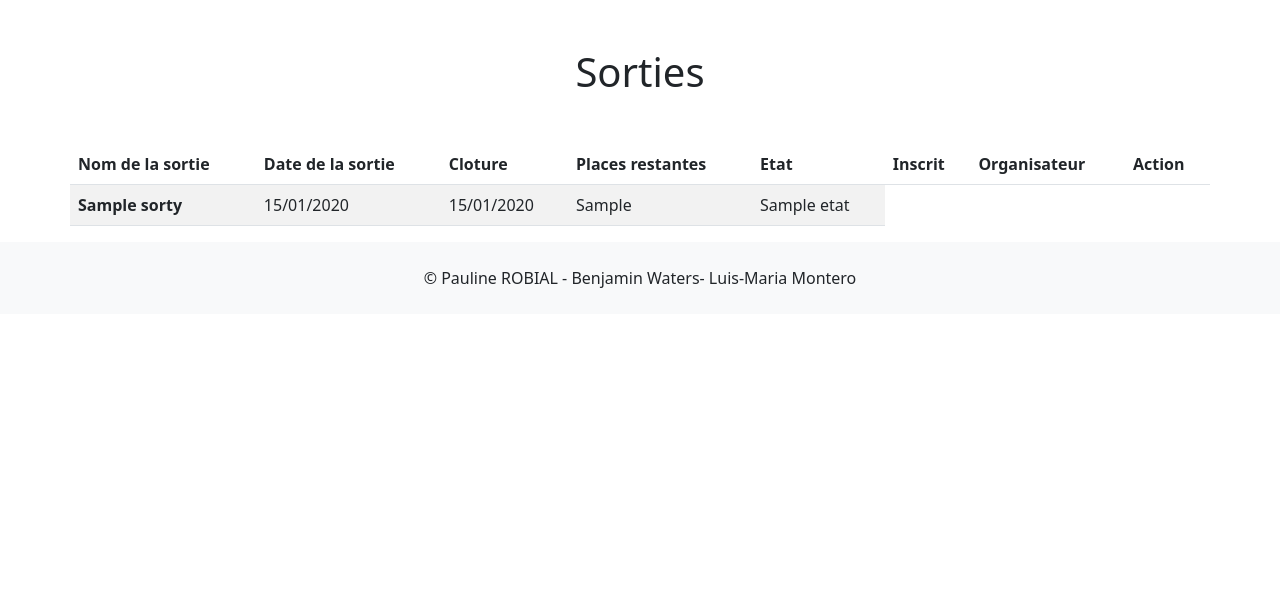
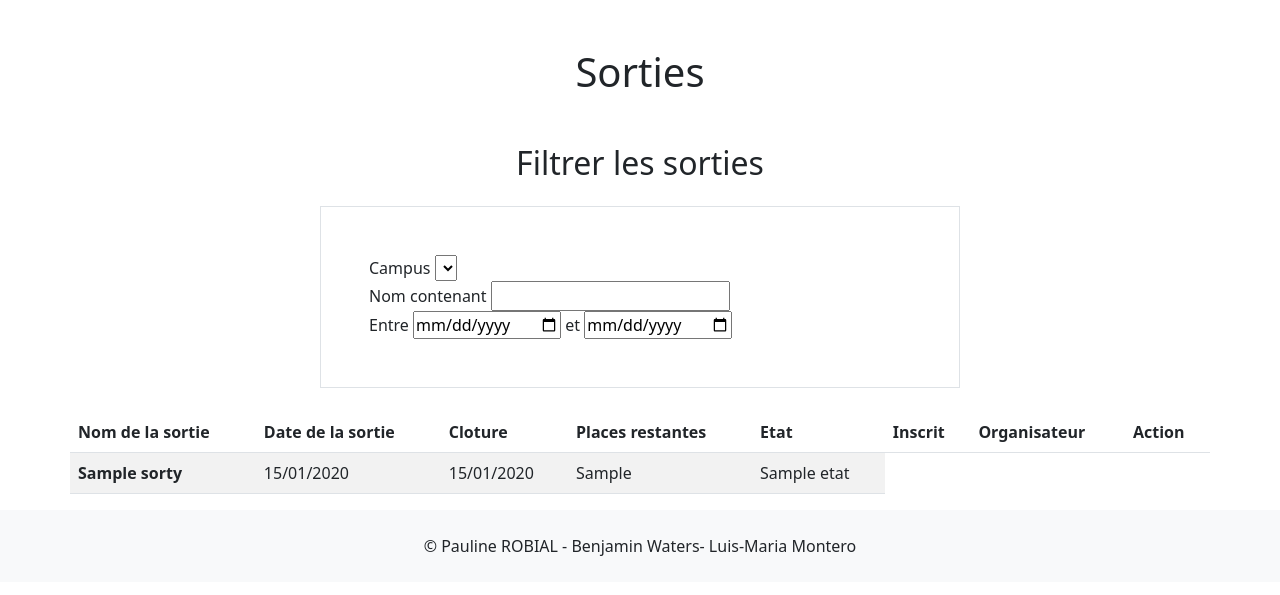
Before and after one commit to ImMappy/projet-BDE, a Symfony app: template templates/pages/home/index.html.twig in a window 1280 px wide. Shown: the part 90-685 px from the top of the page. Run offline with Twig, Linux system fonts and the light colour scheme; the template is opened without the code that fills it: most values are stand-ins (such as "Sample title", 1, 10 or a date in 2020); lists and menus that the app fills with data are empty; some libraries are stand-ins or nearby versions.

Commit message:
modifications paths

```diff
--- a/src/Controller/RegistrationController.php
+++ b/src/Controller/RegistrationController.php
@@ -43,7 +43,7 @@ class RegistrationController extends AbstractController
             );
         }
 
-        return $this->render('registration/register.html.twig', [
+        return $this->render('pages/registration/register.html.twig', [
             'registrationForm' => $form->createView(),
         ]);
     }
--- a/src/Controller/SecurityController.php
+++ b/src/Controller/SecurityController.php
@@ -21,7 +21,7 @@ class SecurityController extends AbstractController
         // last username entered by the user
         $lastUsername = $authenticationUtils->getLastUsername();
 
-        return $this->render('security/login.html.twig', ['last_username' => $lastUsername, 'error' => $error]);
+        return $this->render('pages/security/login.html.twig', ['last_username' => $lastUsername, 'error' => $error]);
     }
 
     #[Route(path: '/logout', name: 'app_logout')]
--- a/templates/pages/home/index.html.twig
+++ b/templates/pages/home/index.html.twig
@@ -5,6 +5,23 @@
 {% block body %}
 
 <h1 class="text-center my-5">Sorties</h1>
+    <h2 class="text-center">Filtrer les sorties</h2>
+    <form method="post" class="border w-50 mx-auto my-4 p-5">
+        <div>
+            <label for="campus">Campus</label>
+            <select name="campus" id="campus"></select>
+        </div>
+        <div>
+            <label for="nom">Nom contenant</label>
+            <input type="text">
+        </div>
+        <div>
+            <label for="dateBegin">Entre</label>
+            <input type="date" name="dateBegin" id="dateBegin">
+            <label for="dateEnd">et</label>
+            <input type="date" name="dateEnd" id="dateEnd">
+        </div>
+    </form>
     <table class="table table-striped container">
         <thead>
         <tr>
```
Also changed, not shown: templates/pages/registration/register.html.twig (renamed from templates/registration/register.html.twig), templates/pages/security/login.html.twig (renamed from templates/security/login.html.twig).
